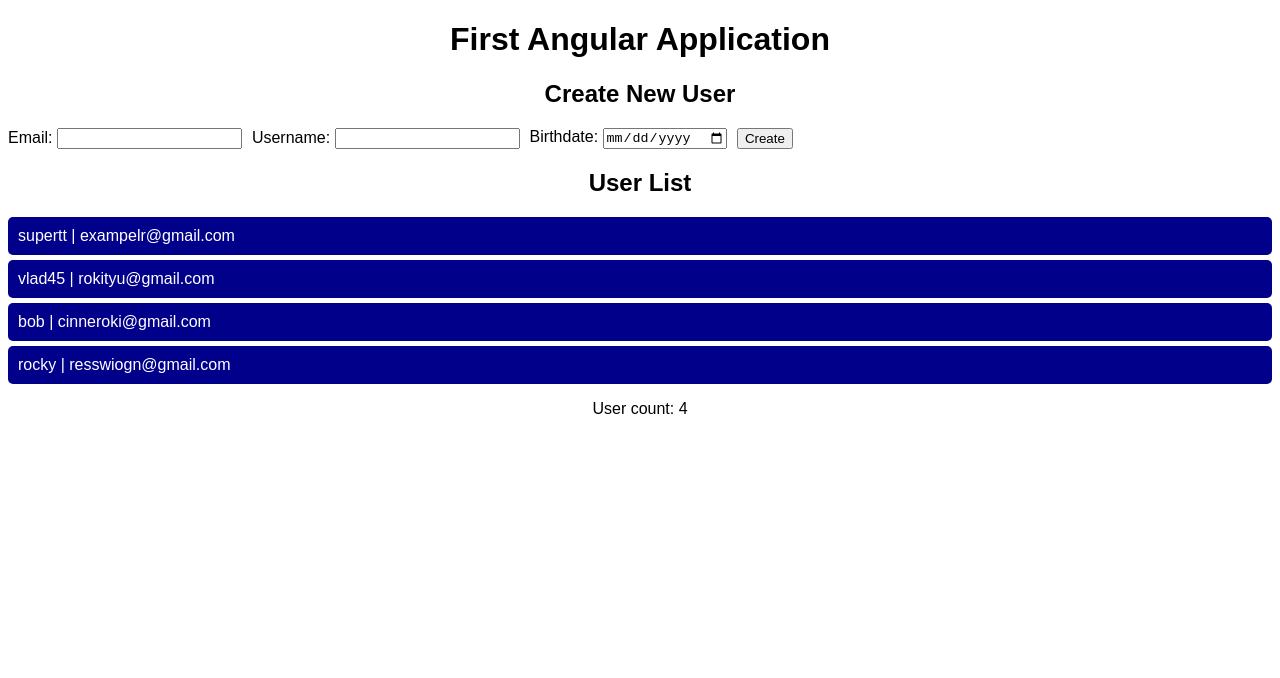
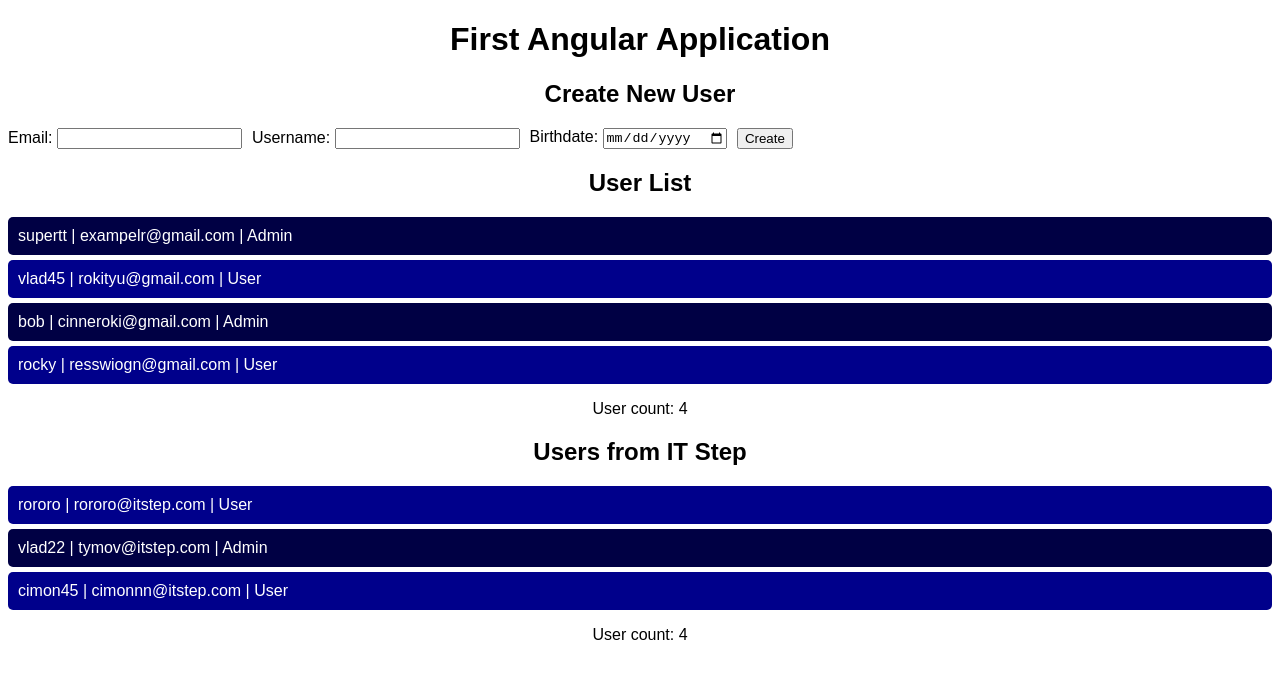
Before and after one commit to vladtymo/Intro-to-Angular-PD014, an Angular app: page / in a window 1280 px wide. Shown: the top 678 px of the page. Built offline with nearby package versions, Linux system fonts and the light colour scheme.

Commit message:
Input parameters. Pipes.

```diff
--- a/src/app/app.component.html
+++ b/src/app/app.component.html
@@ -1,4 +1,4 @@
 <h1>First Angular Application</h1>
 
-<!-- <app-user></app-user> -->
-<app-user-list></app-user-list>
+<app-user></app-user>
+<!-- <app-user-list></app-user-list> -->
--- a/src/app/app.module.ts
+++ b/src/app/app.module.ts
@@ -1,16 +1,18 @@
+import { UserComponent } from './user/user.component';
 import { NgModule } from '@angular/core';
 import { BrowserModule } from '@angular/platform-browser';
 
 import { AppComponent } from './app.component';
-import { UserComponent } from './user/user.component';
 import { UserListComponent } from './user-list/user-list.component';
 import { FormsModule } from '@angular/forms';
+import { EnumToStringPipe } from './enum-to-string.pipe';
 
 @NgModule({
   declarations: [
     AppComponent,
     UserComponent,
-    UserListComponent
+    UserListComponent,
+    EnumToStringPipe
   ],
   imports: [
     BrowserModule,
--- /dev/null
+++ b/src/app/enum-to-string.pipe.ts
@@ -0,0 +1,12 @@
+import { RoleType } from './../user';
+import { Pipe, PipeTransform } from '@angular/core';
+
+@Pipe({
+  name: 'enumToString'
+})
+export class EnumToStringPipe implements PipeTransform {
+  // enum object on which you want this pipe to work
+  transform(value: number): string {
+    return RoleType[value];
+  }
+}
--- a/src/app/user-list/user-list.component.css
+++ b/src/app/user-list/user-list.component.css
@@ -16,12 +16,6 @@
     background-color: blue;
 }
 
-.create-user-block {
-    display: flex;
-    gap: 10px;
-    align-items: center;
+.user-list .admin-user {
+    background-color: rgb(0, 0, 68);
 }
-
-.item-highlight {
-    border: 2px solid darkred;
-}
--- a/src/app/user-list/user-list.component.html
+++ b/src/app/user-list/user-list.component.html
@@ -1,29 +1,15 @@
-<h2>Create New User</h2>
-<div class="create-user-block">
-    <label>Email:
-        <input type="email" [(ngModel)]="currentUser.email">
-    </label>
-    <label>Username:
-        <input type="text" [(ngModel)]="currentUser.username">
-    </label>
-    <label>Birthdate:
-        <input type="date" [(ngModel)]="currentUser.birthdate">
-    </label>
-    <button (click)="createUser()">Create</button>
-</div>
-
-<h2>User List</h2>
-
 <div *ngIf="users.length == 0" class="text-center">
-    <img width="300" src="https://cdn.dribbble.com/users/1753953/screenshots/3818675/animasi-emptystate.gif"
+    <img width="100" src="https://cdn.dribbble.com/users/1753953/screenshots/3818675/animasi-emptystate.gif"
         alt="No items">
 </div>
 
-<!-- [ngClass]="{'item-highlight': isITStepDomain(user.email)}" -->
+<!-- Structural directives - effect DOM (ngIf, ngFor, ngSwitch) -->
+<!-- Attribute directives - effect element attributes (ngClass, ngStyle) -->
+<!-- Event binding: (event_name)="handler(parameters)" -->
+
 <ul class="user-list">
-    <li *ngFor="let user of users" (click)="removeItem(user)" [class.item-highlight]="isITStepDomain(user.email)">
-        {{user.username}} | {{user.email}}
+    <li *ngFor="let user of users" (click)="removeItem(user)" [class.admin-user]="isAdmin(user)">
+        {{user.username}} | {{user.email}} | {{user.role | enumToString}}
     </li>
 </ul>
-
-<p class="text-center">User count: {{users.length}}</p>
+<!-- [ngClass]="{'item-highlight': isITStepDomain(user.email)}" -->
--- a/src/app/user-list/user-list.component.ts
+++ b/src/app/user-list/user-list.component.ts
@@ -1,6 +1,5 @@
-import { IUser } from './../../user';
-import { Component } from '@angular/core';
-import { USERS } from 'src/data/users';
+import { IUser, RoleType } from './../../user';
+import { Component, Input } from '@angular/core';
 
 @Component({
   selector: 'app-user-list',
@@ -9,19 +8,9 @@ import { USERS } from 'src/data/users';
 })
 export class UserListComponent {
 
-  currentUser: IUser;
-  users: IUser[] = USERS;
+  @Input() users: IUser[] = [];
 
   constructor() {
-    this.currentUser = {
-      username: '',
-      email: '',
-      birthdate: new Date()
-    };
-  }
-
-  isITStepDomain(email: string): boolean {
-    return email.endsWith('itstep.com');
   }
 
   removeItem(user: IUser): void {
@@ -31,12 +20,7 @@ export class UserListComponent {
     }
   }
 
-  createUser(): void {
-    if (this.currentUser)
-      this.users.push({
-        username: this.currentUser.username,
-        email: this.currentUser.email,
-        birthdate: this.currentUser.birthdate
-      });
+  isAdmin(user: IUser): boolean {
+    return user.role == RoleType.Admin;
   }
 }
--- a/src/app/user/user.component.css
+++ b/src/app/user/user.component.css
@@ -0,0 +1,5 @@
+.create-user-block {
+    display: flex;
+    gap: 10px;
+    align-items: center;
+}
--- a/src/app/user/user.component.html
+++ b/src/app/user/user.component.html
@@ -1,3 +1,27 @@
-<p>Hello dear, <strong>{{currentUser.email | uppercase}}</strong></p>
-<p>Your username is <strong>{{currentUser.username | lowercase}}</strong></p>
-<p>Your birthdate is <strong>{{currentUser.birthdate | date}}</strong></p>
+<section>
+    <h2>Create New User</h2>
+    <div class="create-user-block">
+        <label>Email:
+            <input type="email" [(ngModel)]="currentUser.email">
+        </label>
+        <label>Username:
+            <input type="text" [(ngModel)]="currentUser.username">
+        </label>
+        <label>Birthdate:
+            <input type="date" [(ngModel)]="currentUser.birthdate">
+        </label>
+        <button (click)="createUser()">Create</button>
+    </div>
+</section>
+
+<section>
+    <h2>User List</h2>
+    <app-user-list [users]="users"></app-user-list>
+    <p class="text-center">User count: {{users.length}}</p>
+</section>
+
+<section>
+    <h2>Users from IT Step</h2>
+    <app-user-list [users]="usersFromITStep"></app-user-list>
+    <p class="text-center">User count: {{users.length}}</p>
+</section>
--- a/src/app/user/user.component.ts
+++ b/src/app/user/user.component.ts
@@ -1,4 +1,5 @@
-import { IUser } from './../../user';
+import { USERS, USERS_FROM_IT_STEP } from 'src/data/users';
+import { IUser, RoleType } from './../../user';
 import { Component, OnInit } from '@angular/core';
 
 @Component({
@@ -8,15 +9,29 @@ import { Component, OnInit } from '@angular/core';
 })
 export class UserComponent implements OnInit {
 
-  currentUser: IUser = {
-    email: "bargatga@gmail.com",
-    username: "SuPer5454",
-    birthdate: new Date(2000, 1, 1)
+  users: IUser[] = USERS;
+  usersFromITStep: IUser[] = USERS_FROM_IT_STEP;
+  currentUser: IUser;
+
+  constructor() {
+    this.currentUser = {
+      username: '',
+      email: '',
+      birthdate: new Date(),
+      role: RoleType.User
+    };
   }
-
-  constructor() { }
 
   ngOnInit(): void {
   }
 
+  createUser(): void {
+    if (this.currentUser)
+      this.users.push({
+        username: this.currentUser.username,
+        email: this.currentUser.email,
+        birthdate: this.currentUser.birthdate,
+        role: RoleType.User
+      });
+  }
 }
--- a/src/data/users.ts
+++ b/src/data/users.ts
@@ -1,8 +1,14 @@
-import { IUser } from './../user';
+import { IUser, RoleType } from './../user';
 
 export const USERS: IUser[] = [
-    { email: 'exampelr@gmail.com', username: 'supertt', birthdate: new Date(2005, 2, 5) },
-    { email: 'rokityu@gmail.com', username: 'vlad45', birthdate: new Date(2003, 1, 10) },
-    { email: 'cinneroki@gmail.com', username: 'bob', birthdate: new Date(2008, 10, 14) },
-    { email: 'resswiogn@gmail.com', username: 'rocky', birthdate: new Date(2002, 4, 22) }
+    { email: 'exampelr@gmail.com', username: 'supertt', birthdate: new Date(2005, 2, 5), role: RoleType.Admin },
+    { email: 'rokityu@gmail.com', username: 'vlad45', birthdate: new Date(2003, 1, 10), role: RoleType.User },
+    { email: 'cinneroki@gmail.com', username: 'bob', birthdate: new Date(2008, 10, 14), role: RoleType.Admin },
+    { email: 'resswiogn@gmail.com', username: 'rocky', birthdate: new Date(2002, 4, 22), role: RoleType.User }
 ];
+
+export const USERS_FROM_IT_STEP: IUser[] = [
+    { email: 'rororo@itstep.com', username: 'rororo', birthdate: new Date(2001, 2, 22), role: RoleType.User },
+    { email: 'tymov@itstep.com', username: 'vlad22', birthdate: new Date(1990, 4, 10), role: RoleType.Admin },
+    { email: 'cimonnn@itstep.com', username: 'cimon45', birthdate: new Date(1999, 14, 14), role: RoleType.User }
+];
--- a/src/user.ts
+++ b/src/user.ts
@@ -1,5 +1,8 @@
+export enum RoleType { User, Admin };
+
 export interface IUser {
     email: string;
     username: string;
     birthdate: Date;
-}
+    role: RoleType
+};
```
